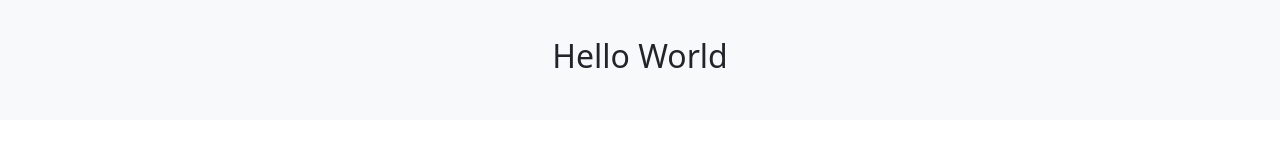
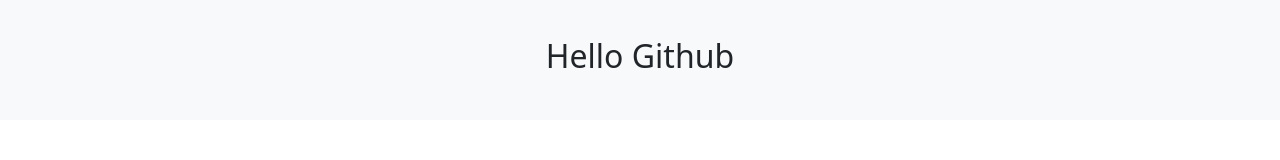
Before and after one commit to rsmclaren/saad-git-repo, a plain HTML site: page index.html in a window 1280 px wide. Shown: the top 160 px of the page. Drawn offline with nearby package versions, Linux system fonts and the light colour scheme.

Commit message:
changed h2 text

```diff
--- a/index.html
+++ b/index.html
@@ -12,7 +12,7 @@
 
 <body>
     <div class="banner mb-5 d-flex w-100 bg-light min-vh-20 align-items-center justify-content-center">
-        <h2>Hello World</h2>
+        <h2>Hello Github</h2>
     </div>
 
     <div class="container">
```
